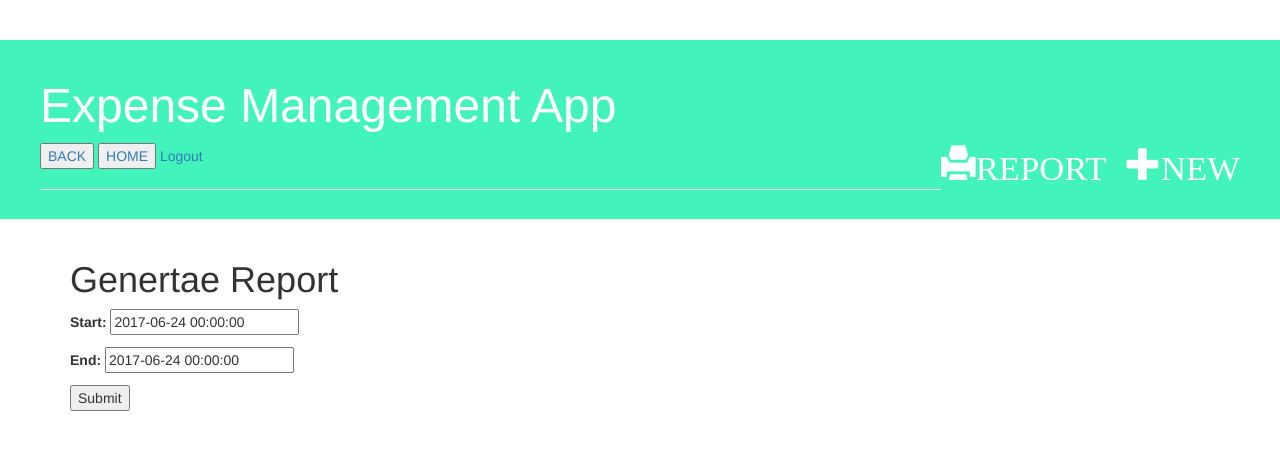
After one commit to aditya1118sehgal/ExpenseManagementApp, a Django app: page /report/ in a window 1280 px wide. The commit adds this page. Shown: the top 450 px of the page. Run offline with Django 3.2, Linux system fonts and the light colour scheme; the visitor is signed in with stand-in values (Sample User, id 1); some libraries are stand-ins or nearby versions.

Commit message:
Expense and Report Functionality
* added report generation
* support for CRUD expenses
* added styling

```diff
--- a/ExpenseManager/forms.py
+++ b/ExpenseManager/forms.py
@@ -2,6 +2,7 @@ from django import forms
 from django.contrib.auth.forms import UserCreationForm
 from django.contrib.auth.models import User
 from ExpenseManager.models import Expense
+import datetime
 
 class SignUpForm(UserCreationForm):
     role = forms.CharField(help_text='A=admin, R=regular')
@@ -15,3 +16,7 @@ class ExpenseForm(forms.ModelForm):
     class Meta:
         model = Expense
         fields = ('title', 'text', 'amount')
+
+class ReportForm(forms.Form):
+    start = forms.DateTimeField(initial=datetime.date.today)
+    end = forms.DateTimeField(initial=datetime.date.today)
--- /dev/null
+++ b/ExpenseManager/static/css/ExpenseManagerStyle.css
@@ -0,0 +1,42 @@
+.page-header {
+    background-color: #42f4bc;
+    margin-top: 0;
+    padding: 20px 20px 20px 40px;
+}
+
+
+.expense h1 a, .expense h1 a:visited {
+    color: #000000;
+}
+
+.page-header h1, .page-header h1 a, .page-header h1 a:visited, .page-header h1 a:active {
+    color: #ffffff;
+    font-size: 36pt;
+    text-decoration: none;
+}
+.save {
+    float: right;
+}
+
+.expense {
+    margin-bottom: 70px;
+}
+
+.expense-form textarea, .post-form input {
+    width: 100%;
+}
+
+.content {
+    margin-left: 40px;
+}
+
+.date {
+    color: #828282;
+}
+
+.top-menu, .top-menu:hover, .top-menu:visited {
+    color: #ffffff;
+    float: right;
+    font-size: 26pt;
+    margin-right: 20px;
+}
--- a/ExpenseManager/templates/base.html
+++ b/ExpenseManager/templates/base.html
@@ -2,6 +2,7 @@
 <!DOCTYPE html>
 <html lang="en">
   <head>
+    <link rel="stylesheet" href="{% static 'css/ExpenseManagerStyle.css' %}">
     <link rel="stylesheet" href="https://maxcdn.bootstrapcdn.com/bootstrap/3.3.7/css/bootstrap.min.css" integrity="sha384-BVYiiSIFeK1dGmJRAkycuHAHRg32OmUcww7on3RYdg4Va+PmSTsz/K68vbdEjh4u" crossorigin="anonymous">
     <script src="//ajax.googleapis.com/ajax/libs/jquery/1.9.0/jquery.js"></script>
     <script src="//netdna.bootstrapcdn.com/bootstrap/3.0.0/js/bootstrap.js"></script>
@@ -17,6 +18,7 @@
       <input type=button value="HOME" onClick="/">
         <a href="{% url 'logout' %}">Logout</a>
         <a href="{% url 'expense_new' %}" class="top-menu"><span class="glyphicon glyphicon-plus">NEW</span></a>
+        <a href="{% url 'report' %}" class="top-menu"><span class="glyphicon glyphicon-print">REPORT</span></a>
       {% else %}
         <a href="{% url 'login' %}">login</a> / <a href="{% url 'signup' %}">signup</a>
       {% endif %}
--- /dev/null
+++ b/ExpenseManager/templates/generate_report.html
@@ -0,0 +1,11 @@
+{% extends 'base.html' %}
+{% block content %}
+{% if user.is_authenticated %}
+  <h1>Genertae Report</h1>
+  <form role="form" action="" method="post">
+      {% csrf_token %}
+      {{ form.as_p }}
+      <button type="submit">Submit</button>
+  </form>
+  {% endif %}
+{% endblock %}
--- a/ExpenseManager/templates/home.html
+++ b/ExpenseManager/templates/home.html
@@ -3,7 +3,6 @@
 {% block content %}
   <h2>Hi <small>{{ user.username }}</small>!</h2>
   <p>You have <strong>{{ user.profile.get_role }}</strong> user privelages</p>
-  <!-- TODO show expenses -->
   {% if user.profile.is_admin %}
   <p>You can see all expenses</p>
   {% else %}
--- a/ExpenseManager/views.py
+++ b/ExpenseManager/views.py
@@ -1,9 +1,10 @@
 from django.shortcuts import render, redirect, get_object_or_404
 from django.contrib.auth import login, authenticate
 from django.contrib.auth.decorators import login_required
-from ExpenseManager.forms import SignUpForm, ExpenseForm
+from ExpenseManager.forms import SignUpForm, ExpenseForm, ReportForm
 from ExpenseManager.models import Expense
 from django.utils import timezone
+from datetime import datetime
 
 @login_required
 def home(request):
@@ -33,7 +34,6 @@ def signup(request):
 
 def signin(request):
     return render(request, 'login.html')
-
 
 # CRUD expenses:
 
@@ -75,3 +75,41 @@ def expense_edit(request, pk):
 def expense_delete(request, pk):
     Expense.objects.filter(id=pk).delete()
     return redirect('home')
+
+# expense report
+def report(request):
+    form = ReportForm()
+    if request.method == "POST":
+        form = ReportForm(request.POST)
+        if form.is_valid():
+            start_str=request.POST.get('start')
+            end_str=request.POST.get('end')
+            start_time=datetime.strptime(start_str, "%Y-%m-%d %H:%M:%S")
+            end_time=datetime.strptime(end_str, "%Y-%m-%d %H:%M:%S")
+            expenses = get_user_expenses(request.user, start_time, end_time)
+            total = compute_total(expenses)
+            print(expenses)
+            return render(request,'report.html', {'expenses':expenses, 'total':total})
+    else:
+        form = ReportForm()
+    return render(request, 'generate_report.html', {'form': form})
+
+# helper methods for generating an expense report
+
+# returns list of expenses for a specified user from a start datetime to end datetime
+def get_user_expenses(user, start, end):
+    all_expenses = Expense.objects.filter(author=user)
+    print(all_expenses)
+    expenses=[]
+    print(start)
+    for expense in all_expenses:
+        print(expense.created_date)
+        if expense.created_date.replace(tzinfo=None) > start and expense.created_date.replace(tzinfo=None) < end:
+            expenses = expenses + [expense]
+    return expenses
+# computes the total from a list of expenses
+def compute_total(expenses):
+    total = 0
+    for expense in expenses:
+        total = total + expense.amount
+    return total
--- a/web/settings.py
+++ b/web/settings.py
@@ -106,7 +106,7 @@ AUTH_PASSWORD_VALIDATORS = [
 LANGUAGE_CODE = 'en-us'
 
 #set Pacific Time
-TIME_ZONE = 'America/Los_Angeles'
+TIME_ZONE = 'UTC'
 
 USE_I18N = True
 
--- a/web/urls.py
+++ b/web/urls.py
@@ -11,5 +11,6 @@ urlpatterns = [
         url(r'^expense/new/$', ExpenseAppViews.expense_new, name='expense_new'),
         url(r'^expense/(?P<pk>\d+)/$', ExpenseAppViews.expense_detail, name='expense_detail'),
         url(r'^expense/(?P<pk>\d+)/edit/$', ExpenseAppViews.expense_edit, name='expense_edit'),
-        url(r'^expense/(?P<pk>\d+)/delete/$', ExpenseAppViews.expense_delete, name='expense_delete')
+        url(r'^expense/(?P<pk>\d+)/delete/$', ExpenseAppViews.expense_delete, name='expense_delete'),
+        url(r'^report/$', ExpenseAppViews.report, name='report')
 ]
```
Also changed, not shown: ExpenseManager/templates/report.html (added, +20 -0 lines).
